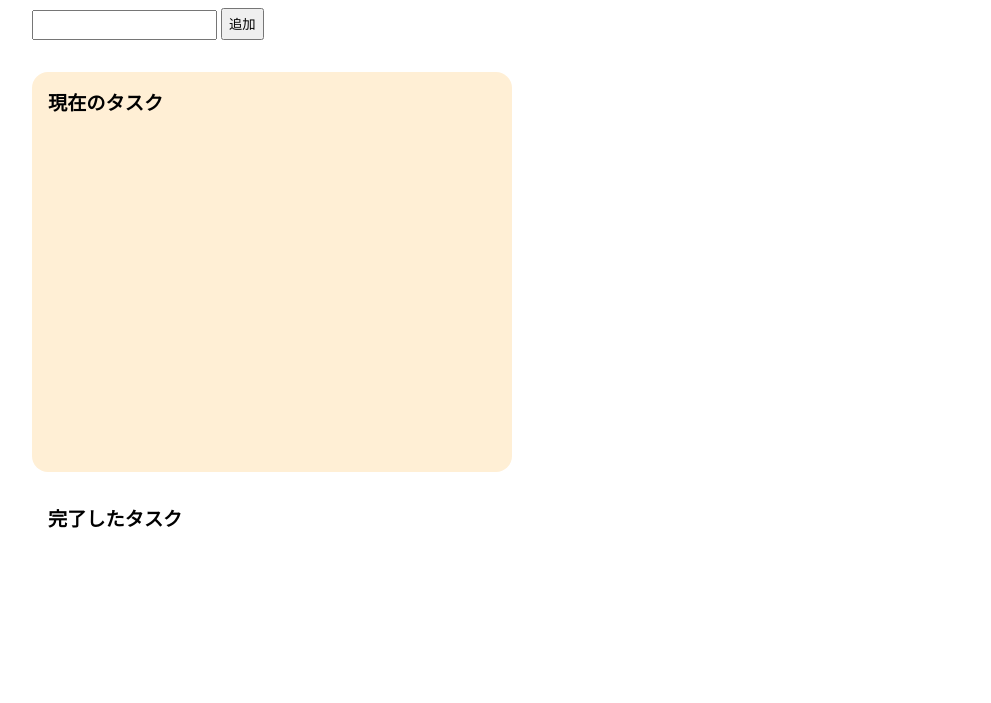
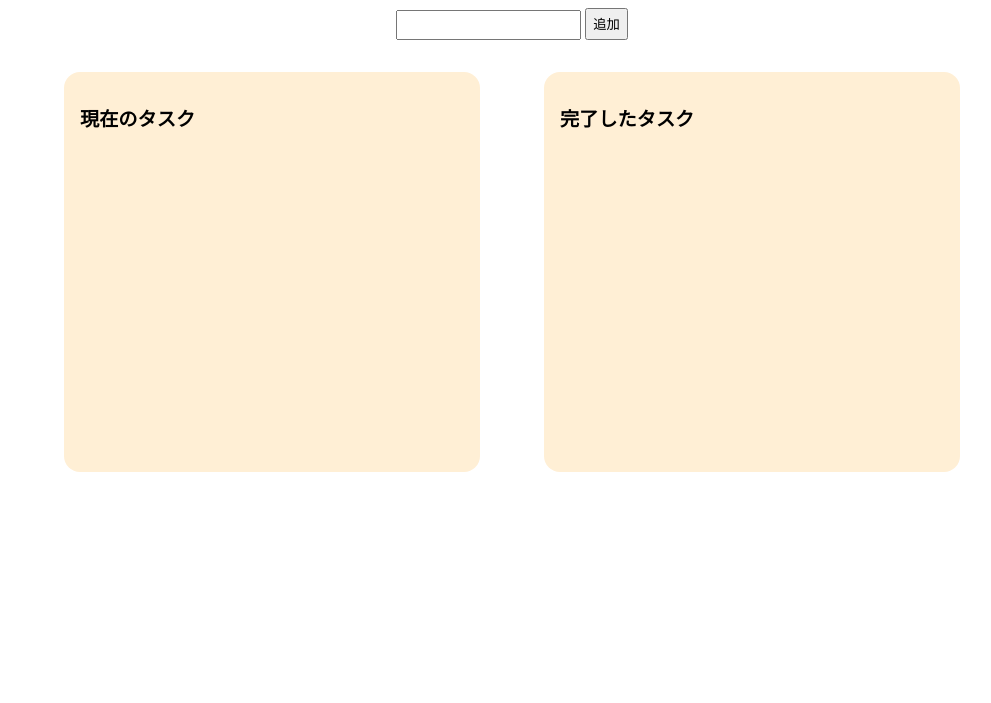
Before and after one commit to Shota-Nishi/JS-TODO-LIST, a plain HTML site: page javascript-todo-list/index.html in a window 1280 px wide. Shown: the part 97-800 px from the top of the page, without its empty margins (128-1119 px from the left). Drawn offline with Linux system fonts and the light colour scheme.

Commit message:
Update style.css

```diff
--- a/javascript-todo-list/CSS/style.css
+++ b/javascript-todo-list/CSS/style.css
@@ -8,6 +8,10 @@ body,html {
   font-family: serif;
 }
 
+#form, h1 {
+  text-align: center;
+}
+
 .task_value {
   height: 1.5rem;
 }
@@ -16,12 +20,12 @@ body,html {
   height: 2rem;
 }
 
-#table {
+#table, #donetable {
   background-color: papayawhip;
   width: 50%;
   height: 400px;
   border-radius: 1rem;
-  margin-top: 2rem;
+  margin: 2rem;
 }
 
 h2 {
@@ -34,3 +38,6 @@ li {
   display: flex;
   justify-content: space-between;
 }
+#section {
+  display: flex;
+}
```
